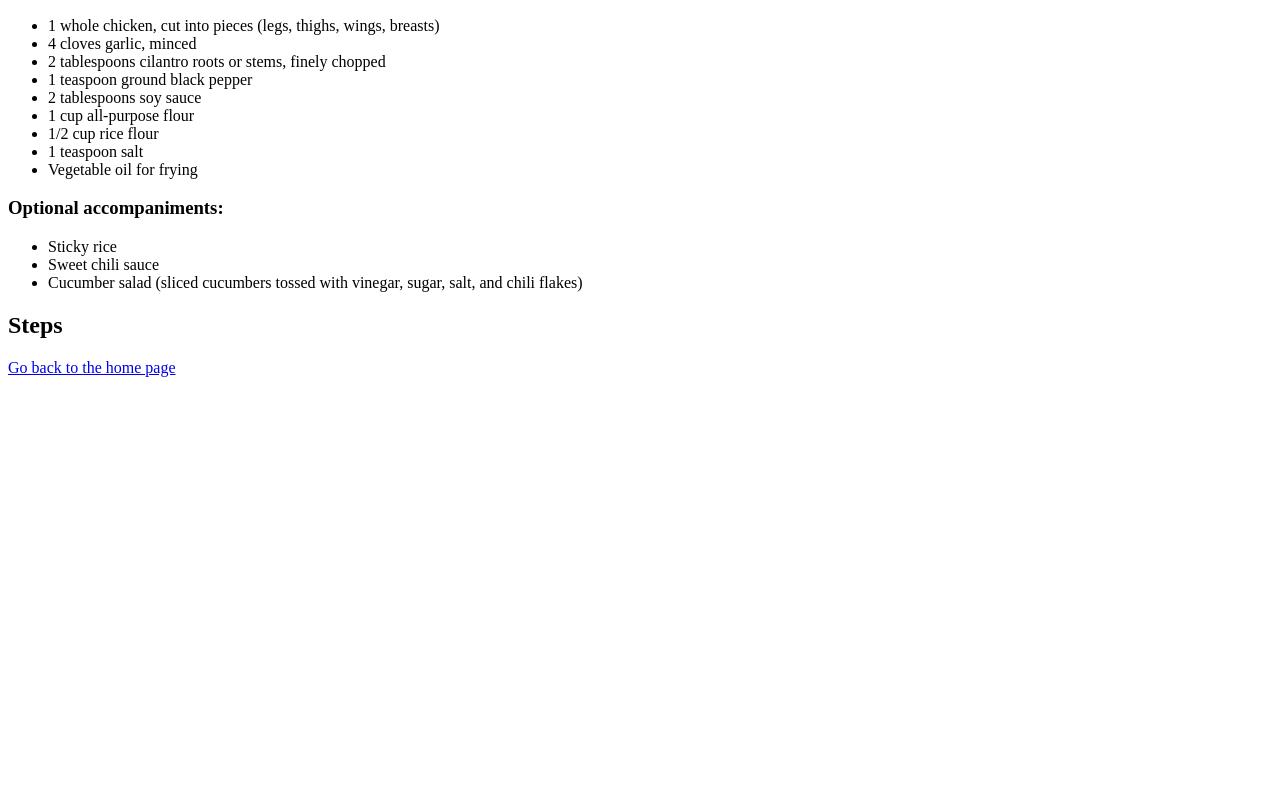
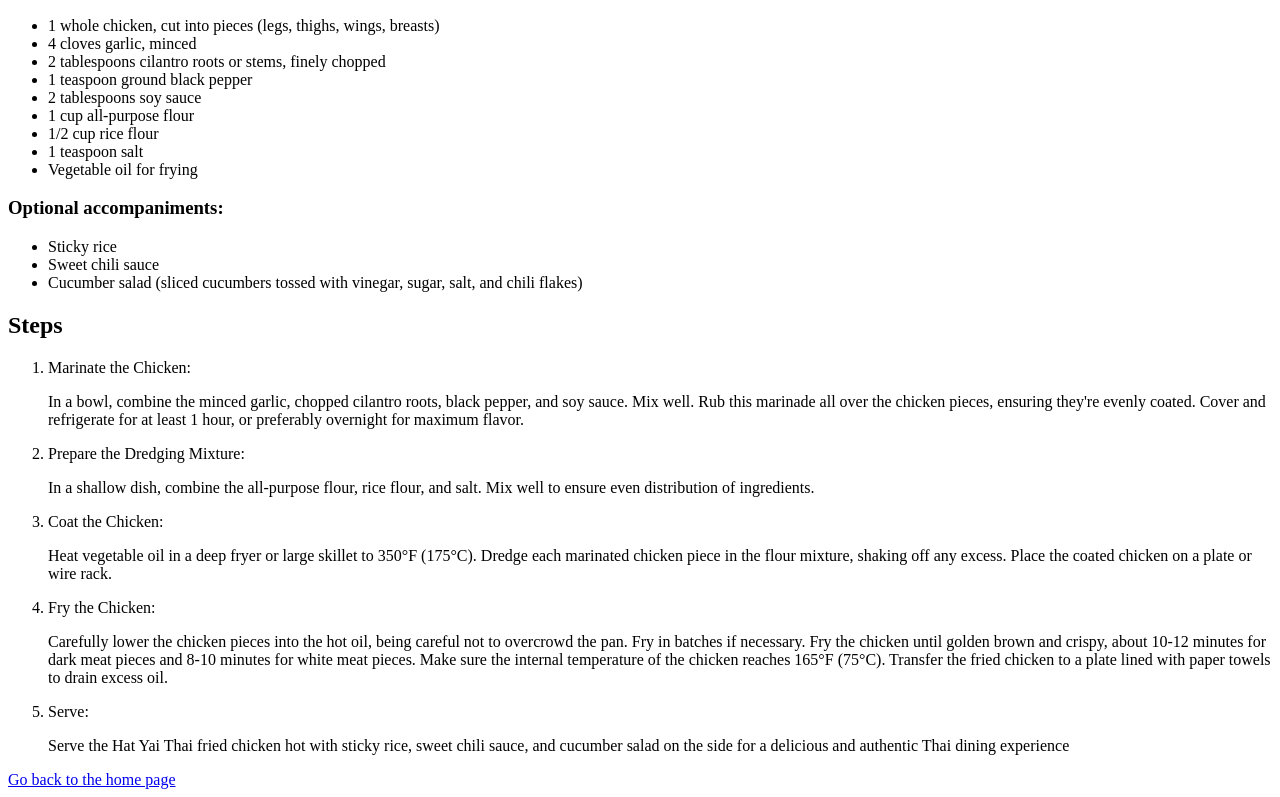
Before and after one commit to OGMui/odin-recipes, a plain HTML site: page recipes/fried-thai-chicken.html in a window 1280 px wide. Shown: the part 737-1534 px from the top of the page. Before the commit the page ends 1122 px from the top, so only its background shows below. Drawn offline with Linux system fonts and the light colour scheme.

Commit message:
Add fried-thai-chicken steps content

```diff
--- a/recipes/fried-thai-chicken.html
+++ b/recipes/fried-thai-chicken.html
@@ -45,6 +45,29 @@
 
 
     <!-- ordered list listing the steps needed for making the dish -->
+    <ol>
+        <li>Marinate the Chicken:
+            <p>In a bowl, combine the minced garlic, chopped cilantro roots, black pepper, and soy sauce. Mix well. Rub this marinade all over the chicken pieces, ensuring they're evenly coated. Cover and refrigerate for at least 1 hour, or preferably overnight for maximum flavor.</p>
+
+        </li>
+
+        <li>Prepare the Dredging Mixture:
+            <p>In a shallow dish, combine the all-purpose flour, rice flour, and salt. Mix well to ensure even distribution of ingredients.</p>
+        </li>
+
+        <li>Coat the Chicken:
+            <p> Heat vegetable oil in a deep fryer or large skillet to 350°F (175°C). Dredge each marinated chicken piece in the flour mixture, shaking off any excess. Place the coated chicken on a plate or wire rack.</p>
+        </li>
+
+        <li>Fry the Chicken:
+            <p>Carefully lower the chicken pieces into the hot oil, being careful not to overcrowd the pan. Fry in batches if necessary. Fry the chicken until golden brown and crispy, about 10-12 minutes for dark meat pieces and 8-10 minutes for white meat pieces. Make sure the internal temperature of the chicken reaches 165°F (75°C). Transfer the fried chicken to a plate lined with paper towels to drain excess oil.</p>
+        </li>
+
+        <li>Serve:
+            <p>Serve the Hat Yai Thai fried chicken hot with sticky rice, sweet chili sauce, and cucumber salad on the side for a delicious and authentic Thai dining experience</p>
+        </li>
+
+    </ol>
 
     <a href="../index.html">Go back to the home page</a>
 </body>
```
